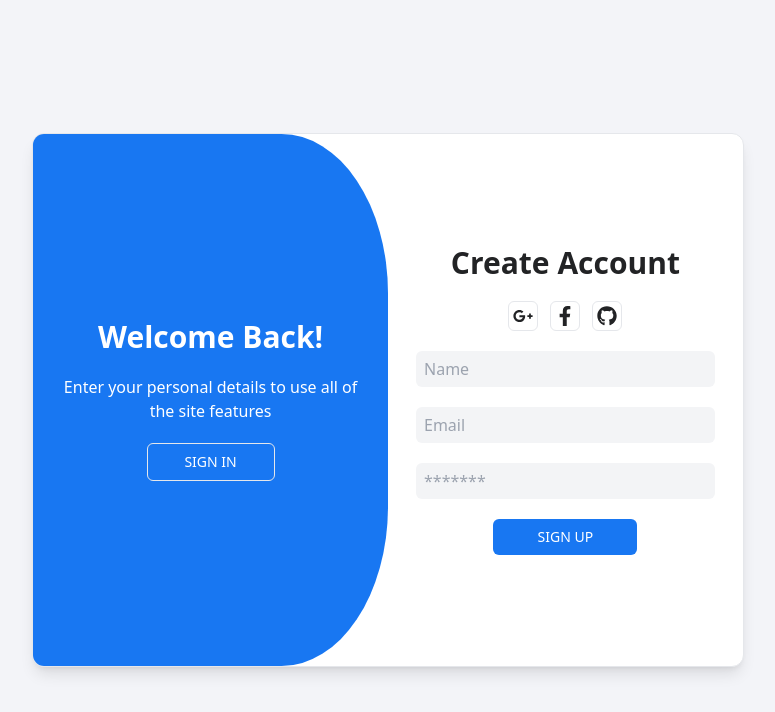
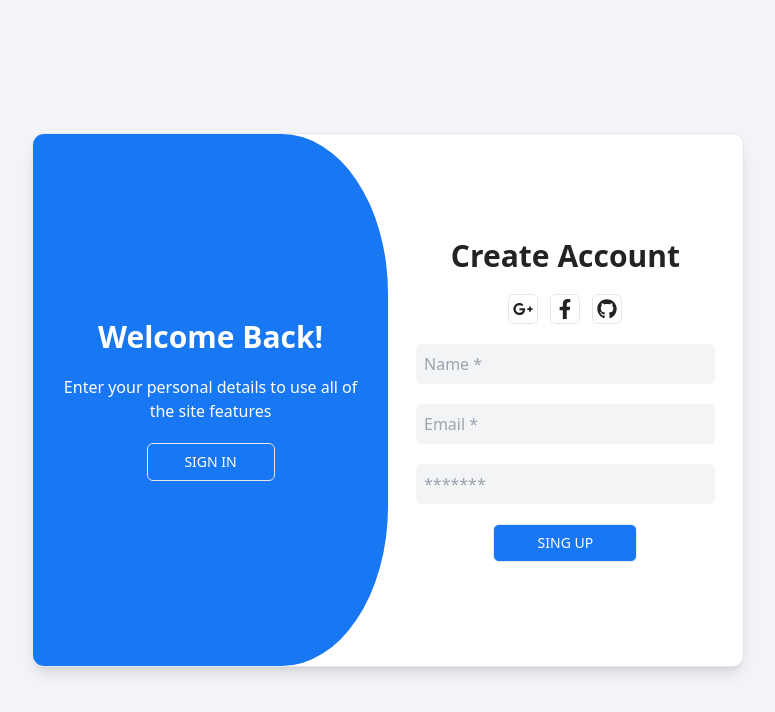
Before and after one commit to sheikh-riyadh/myself-captake, a React (Vite) app: page / in a window 1280 px wide. Shown: the top 712 px of the page, without its empty margins (252-1027 px from the left). Built offline with nearby package versions, Linux system fonts and the light colour scheme.

Commit message:
make reusable component

```diff
--- /dev/null
+++ b/src/components/Common/Button.jsx
@@ -0,0 +1,23 @@
+import PropTypes from "prop-types";
+import cn from "../../utils/cn";
+
+const Button = ({ children, className, ...rest }) => {
+  return (
+    <button
+      className={cn(
+        `w-full bg-secondary p-2 text-white rounded-md font-medium text-sm border uppercase`,
+        className
+      )}
+      {...rest}
+    >
+      {children}
+    </button>
+  );
+};
+
+Button.propTypes = {
+  children: PropTypes.string,
+  className: PropTypes.string,
+};
+
+export default Button;
--- /dev/null
+++ b/src/components/Common/Input.jsx
@@ -0,0 +1,25 @@
+import { forwardRef } from "react";
+import PropTypes from "prop-types";
+import cn from "../../utils/cn";
+
+const Input = forwardRef(({ className, type = "text", ...rest }, ref) => {
+  return (
+    <input
+      className={cn(
+        `focus:outline-none bg-gray-100 w-full py-2 px-2 rounded-md`,
+        className
+      )}
+      {...rest}
+      type={type}
+      ref={ref}
+    />
+  );
+});
+Input.displayName = "Input";
+
+Input.propTypes = {
+  className: PropTypes.string,
+  type: PropTypes.string,
+};
+
+export default Input;
--- a/src/components/Main/Login/Login.jsx
+++ b/src/components/Main/Login/Login.jsx
@@ -1,5 +1,7 @@
 import { useForm } from "react-hook-form";
 import { FaFacebookF, FaGithub, FaGooglePlusG } from "react-icons/fa";
+import Button from "../../Common/Button";
+import Input from "../../Common/Input";
 
 const Login = () => {
   const { handleSubmit, register } = useForm();
@@ -22,24 +24,22 @@ const Login = () => {
             <FaGithub className="border text-3xl p-1 rounded-md" />
           </div>
           <div className="w-full flex flex-col gap-5">
-            <input
+            <Input
               {...register("Email")}
-              className="focus:outline-none bg-gray-100 w-full py-1.5 px-2 rounded-md"
-              placeholder="Email"
-              type="text"
+              placeholder="Email *"
+              type="email"
+              required
             />
-            <input
+            <Input
               {...register("Password")}
-              className="focus:outline-none bg-gray-100 w-full py-1.5 px-2 rounded-md"
               placeholder="*******"
               type="password"
+              required
             />
           </div>
           <div className="flex flex-col gap-5">
             <span className="text-sm">Forget Your Password?</span>
-            <button className="font-medium bg-secondary text-white py-2 rounded-md uppercase text-sm">
-              Sign In
-            </button>
+            <Button>Sign In</Button>
           </div>
         </form>
         <div className="bg-secondary md:rounded-l-[30%] flex flex-col gap-5 items-center justify-center p-7 text-center text-white order-first md:order-none">
@@ -47,9 +47,7 @@ const Login = () => {
           <span>
             Register with your personal details to use all of the site features
           </span>
-          <button className="font-medium border text-white py-2 rounded-md w-32 text-sm uppercase">
-            Sign Up
-          </button>
+          <Button className="uppercase w-32">Sign Up</Button>
         </div>
       </div>
     </div>
--- a/src/components/Main/Login/Registration.jsx
+++ b/src/components/Main/Login/Registration.jsx
@@ -1,5 +1,7 @@
 import { useForm } from "react-hook-form";
 import { FaFacebookF, FaGithub, FaGooglePlusG } from "react-icons/fa";
+import Button from "../../Common/Button";
+import Input from "../../Common/Input";
 
 const Registration = () => {
   const { handleSubmit, register } = useForm();
@@ -16,9 +18,7 @@ const Registration = () => {
           <span>
             Enter your personal details to use all of the site features
           </span>
-          <button className="font-medium border text-white py-2 rounded-md w-32 text-sm uppercase">
-            Sign In
-          </button>
+          <Button className="uppercase w-32">Sign In</Button>
         </div>
 
         <form
@@ -32,28 +32,23 @@ const Registration = () => {
             <FaGithub className="border text-3xl p-1 rounded-md" />
           </div>
           <div className="w-full flex flex-col gap-5">
-            <input
-              {...register("Name")}
-              className="focus:outline-none bg-gray-100 w-full py-1.5 px-2 rounded-md"
-              placeholder="Name"
-              type="text"
+            <Input {...register("Name")} placeholder="Name *" required />
+            <Input
+              {...register("Email")}
+              placeholder="Email *"
+              type="email"
+              required
             />
-            <input
-            {...register("Email")}
-              className="focus:outline-none bg-gray-100 w-full py-1.5 px-2 rounded-md"
-              placeholder="Email"
-              type="text"
-            />
-            <input
-            {...register("Password")}
-              className="focus:outline-none bg-gray-100 w-full py-1.5 px-2 rounded-md"
+            <Input
+              {...register("Password")}
               placeholder="*******"
               type="password"
+              required
             />
           </div>
-          <button className="font-medium bg-secondary text-white py-2 rounded-md uppercase text-sm w-36">
-            Sign Up
-          </button>
+          <Button className="font-medium uppercase text-sm w-36">
+            Sing Up
+          </Button>
         </form>
       </div>
     </div>
```
